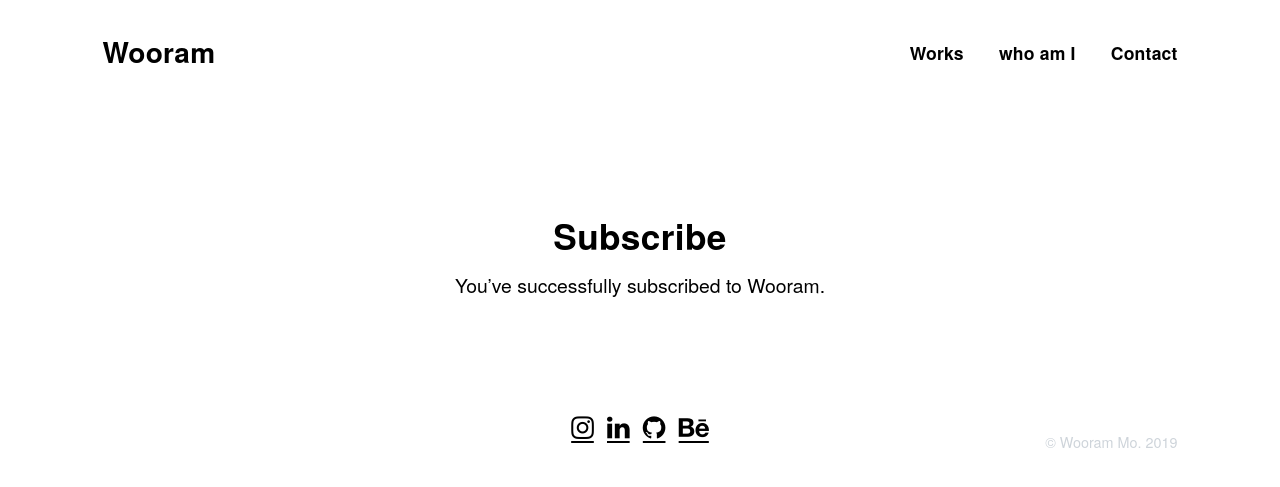
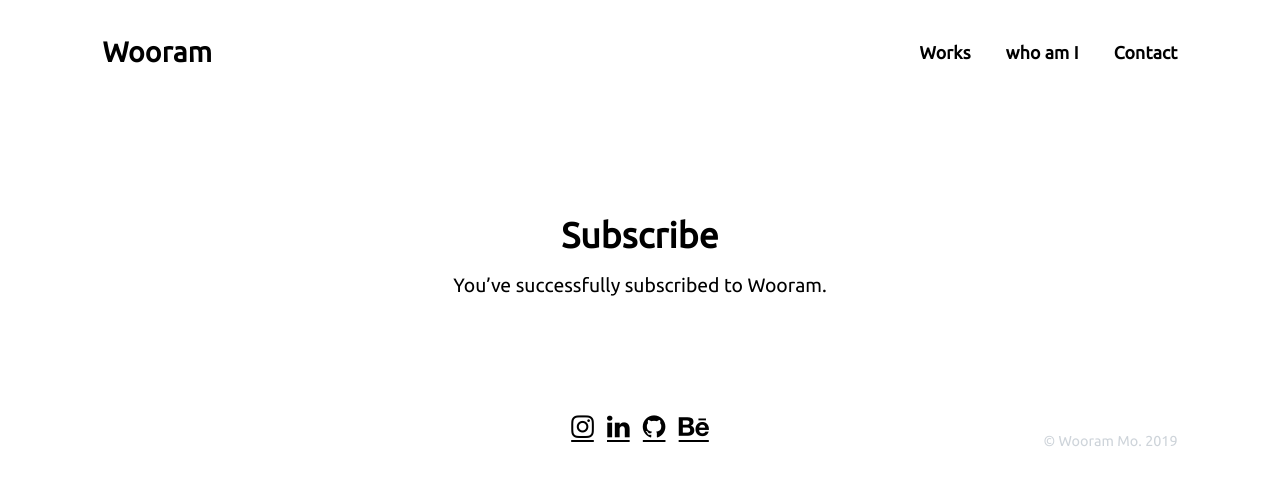
Before and after one commit to wooram02/wooram02.github.io, a Jekyll site: the page built from subscribe.html, in a window 1280 px wide. Shown: the top 487 px of the page. Built offline with Jekyll 4.4.1, drawn with Linux system fonts in a browser that asks for light colours; nearby versions of some CDN libraries; some web fonts are replaced.

Commit message:
폰트변경

```diff
--- a/assets/css/custom.css
+++ b/assets/css/custom.css
@@ -1,14 +1,14 @@
-@import url('https://fonts.googleapis.com/css?family=Geostar&display=swap');
+@import url('https://fonts.googleapis.com/css?family=Ubuntu&display=swap');
 
 /* 텍스트 설정 */
 html, body, h1, h2, h3, h4, h5, h6, #style-guide #markdown, .post-layout #markdown{
-	font-family: "Geostar","APPLE SD Gothic Neo",HelveticaNeue,Helvetica,"NanumGothic","맑은 고딕","Malgun Gothic",arial,sans-serif,"Source Sans Pro",sans-serif !important;
+	font-family: "Ubuntu","APPLE SD Gothic Neo",HelveticaNeue,Helvetica,"NanumGothic","맑은 고딕","Malgun Gothic",arial,sans-serif,"Source Sans Pro",sans-serif !important;
 	line-height: 1.6;
 }
 
 /* 선택 영역 색상 변경 */
 ::selection {
-    background: red;
+    background: hotpink;
 }
 
 /* -------------- header -------------- */
```
